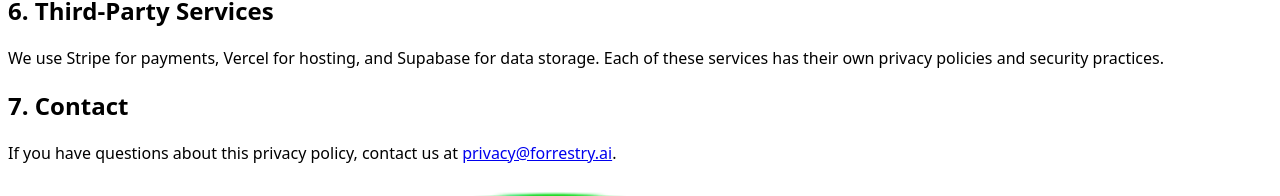
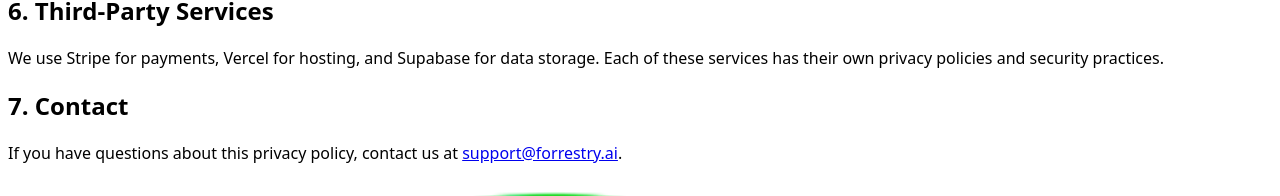
Before and after one commit to AGutierrez4/forrestry-website, a React (Vite) app: page /privacy in a window 1280 px wide. Shown: the part 1866-2062 px from the top of the page. Built offline with nearby package versions, Linux system fonts and the light colour scheme; the HTML template or start-up script is replaced by a standard one.

Commit message:
Update privacy page contact email to support@forrestry.ai

```diff
--- a/src/pages/Privacy.tsx
+++ b/src/pages/Privacy.tsx
@@ -94,8 +94,8 @@
                 <h2 className="text-lg font-semibold text-white mb-3">7. Contact</h2>
                 <p>
                   If you have questions about this privacy policy, contact us at{' '}
-                  <a href="mailto:privacy@forrestry.ai" className="text-green hover:underline">
-                    privacy@forrestry.ai
+                  <a href="mailto:support@forrestry.ai" className="text-green hover:underline">
+                    support@forrestry.ai
                   </a>.
                 </p>
               </div>
```
